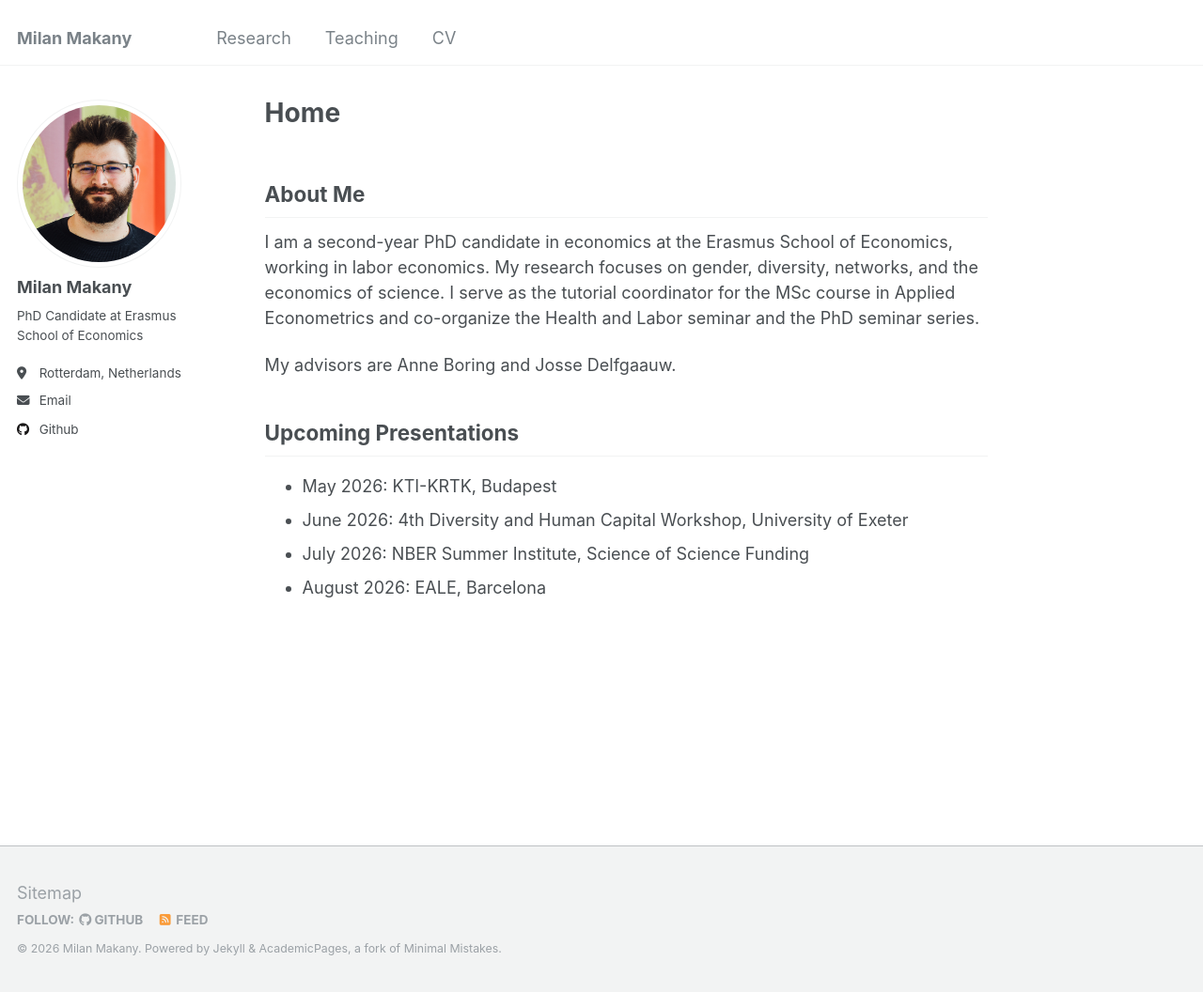
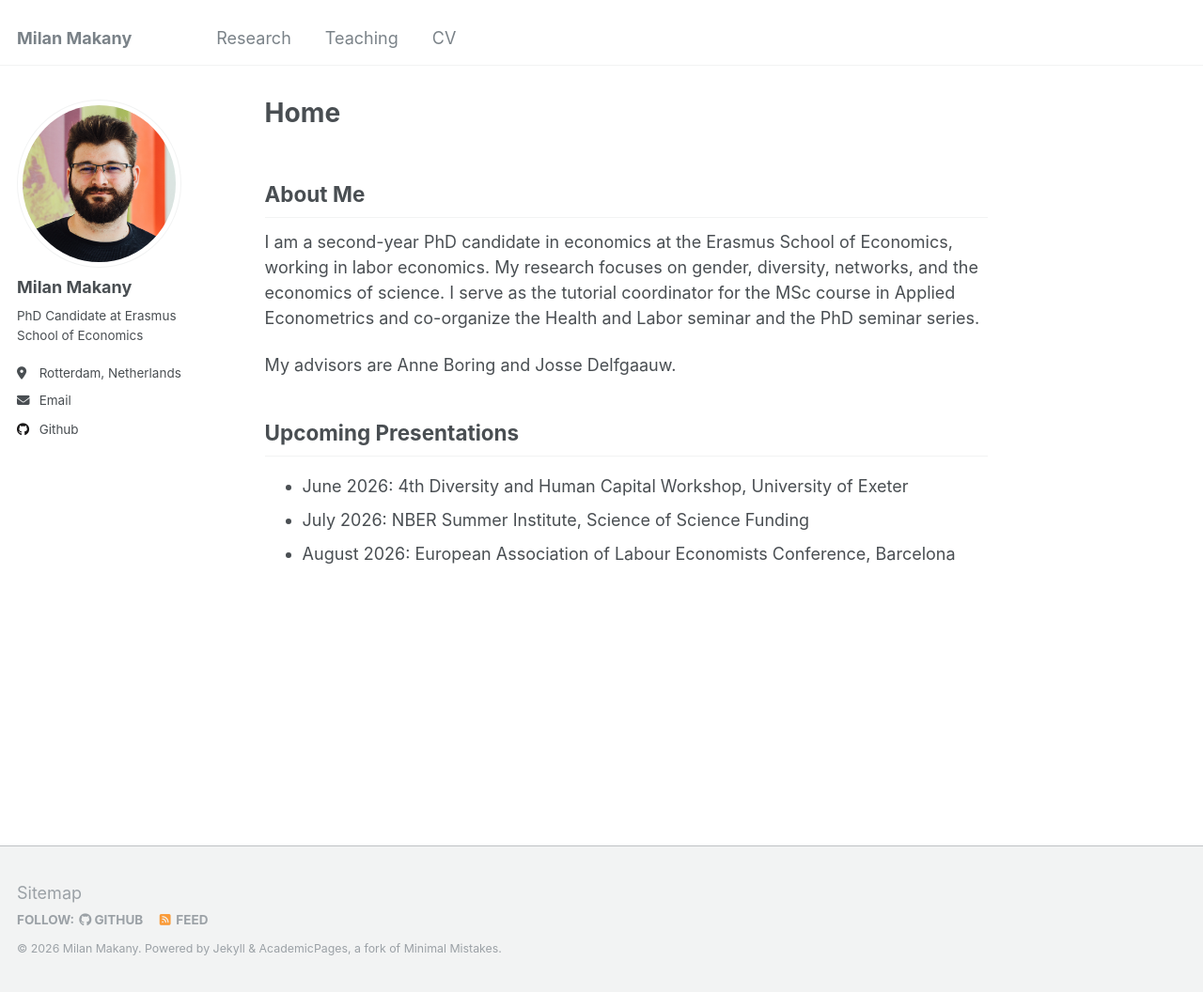
Before and after one commit to makany-milan/makany-milan.github.io, a Jekyll site: the page built from _pages/about.md, in a window 1280 px wide and 1056 px high. Shown: the whole window at 94% size. Built offline with Jekyll 4.4.1, drawn with Linux system fonts in a browser that asks for light colours.

Commit message:
updated blog and presentations

```diff
--- a/_pages/about.md
+++ b/_pages/about.md
@@ -16,7 +16,6 @@ I serve as the tutorial coordinator for the MSc course in Applied Econometrics a
 My advisors are Anne Boring and Josse Delfgaauw.
 
 ## Upcoming Presentations
-- May 2026: KTI-KRTK, Budapest
 - June 2026: 4th Diversity and Human Capital Workshop, University of Exeter
 - July 2026: NBER Summer Institute, Science of Science Funding
-- August 2026: EALE, Barcelona
+- August 2026: European Association of Labour Economists Conference, Barcelona
--- a/_pages/research.html
+++ b/_pages/research.html
@@ -54,6 +54,12 @@ author_profile: true
             <a href="{{ post.rfberlinurl }}" target="_blank" rel="noopener noreferrer" class="btn btn--primary">RFBerlin</a>
           {% endif %}
         </p>
+
+        {% if post.blogs and post.blogs.size > 0 %}
+          <p class="archive__item-blogs">
+            <strong>Blogs:</strong> {% for blog in post.blogs %} <a href="{{ blog.url }}" target="_blank" rel="noopener noreferrer" class="btn btn--inverse">{{ blog.title }}</a> {% endfor %}
+          </p>
+        {% endif %}
 
         {% if post.award %}
           <p class="archive__item-award">
```
Also changed, not shown: _publications/women_in_academia.md (+6 -1 lines).
